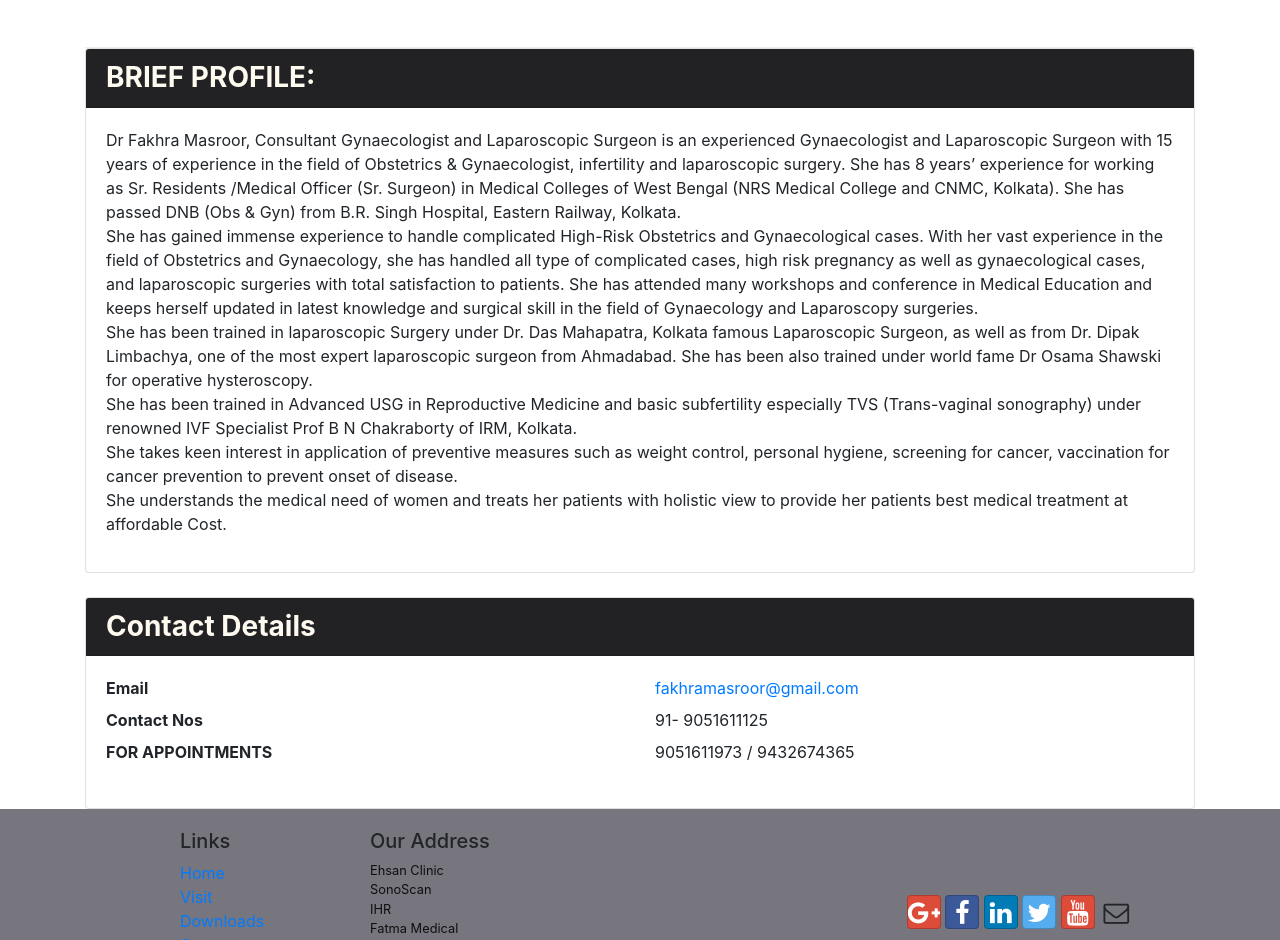
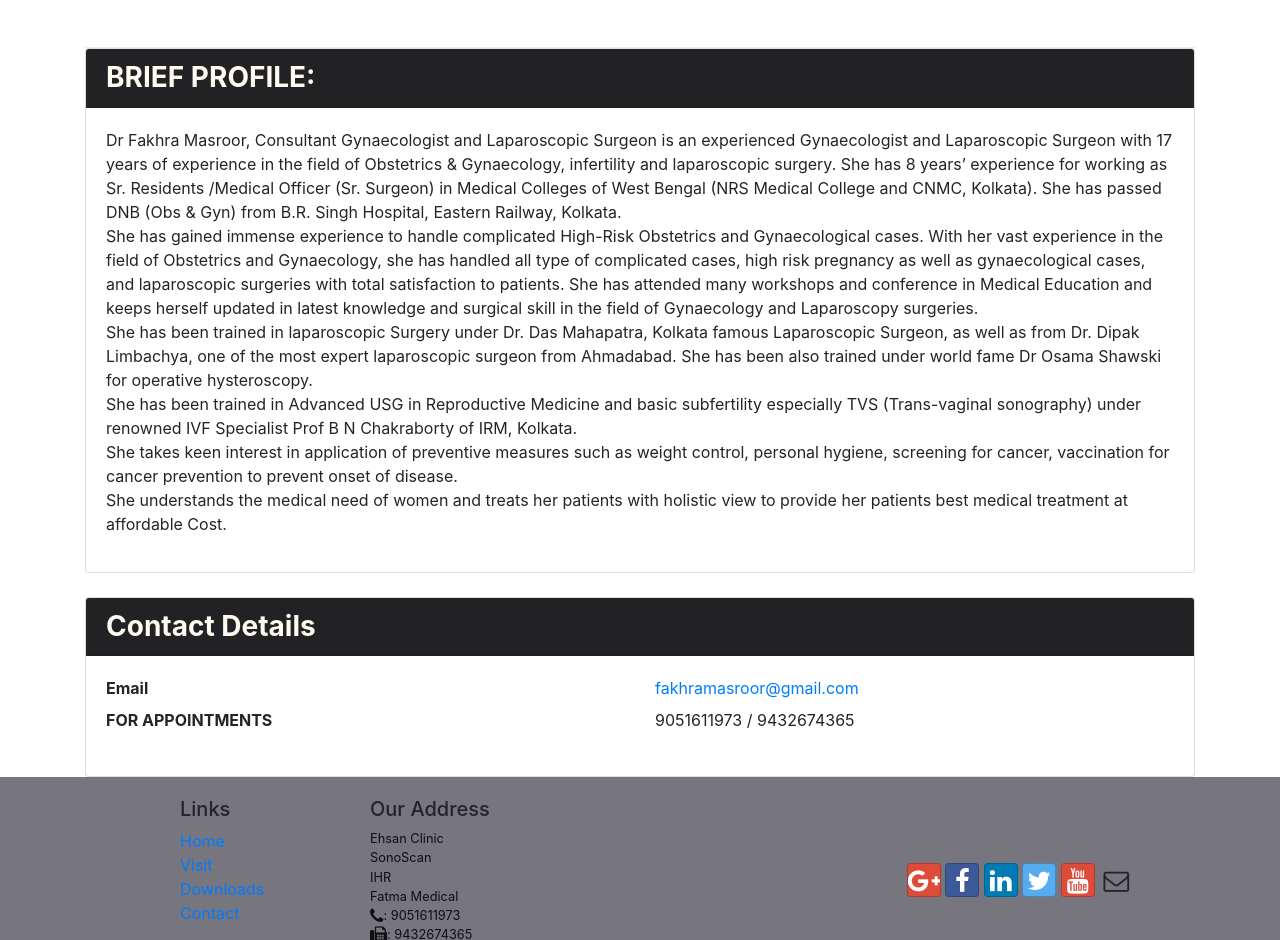
Before and after one commit to AmaaniGoose/docsite, a website: page index.html in a window 1280 px wide. Shown: the part 911-1851 px from the top of the page. Drawn offline with nearby package versions, Linux system fonts and the light colour scheme.

Commit message:
Update index.html

```diff
--- a/index.html
+++ b/index.html
@@ -152,7 +152,7 @@
          <h3 class="card-header"><b>BRIEF PROFILE:</b><br>
  </h3>
          <div class="card-body">
-           <p>Dr Fakhra Masroor, Consultant Gynaecologist and Laparoscopic Surgeon is an experienced Gynaecologist and Laparoscopic Surgeon with 15 years of experience in the field of Obstetrics &amp; Gynaecologist, infertility and laparoscopic surgery. She has 8 years&rsquo; experience for working as Sr. Residents /Medical Officer (Sr. Surgeon) in Medical Colleges of West Bengal (NRS Medical College and CNMC, Kolkata). She has passed DNB (Obs &amp; Gyn) from B.R. Singh Hospital, Eastern Railway, Kolkata.<br>
+           <p>Dr Fakhra Masroor, Consultant Gynaecologist and Laparoscopic Surgeon is an experienced Gynaecologist and Laparoscopic Surgeon with 17 years of experience in the field of Obstetrics &amp; Gynaecology, infertility and laparoscopic surgery. She has 8 years&rsquo; experience for working as Sr. Residents /Medical Officer (Sr. Surgeon) in Medical Colleges of West Bengal (NRS Medical College and CNMC, Kolkata). She has passed DNB (Obs &amp; Gyn) from B.R. Singh Hospital, Eastern Railway, Kolkata.<br>
  She has gained immense experience to handle complicated High-Risk Obstetrics and Gynaecological cases. With her vast experience in the field of Obstetrics and Gynaecology, she has handled all type of complicated cases, high risk pregnancy as well as gynaecological cases, and laparoscopic surgeries with total satisfaction to patients. She has attended many workshops and conference in Medical Education and keeps herself updated in latest knowledge and surgical skill in the field of Gynaecology and Laparoscopy surgeries.<br>
  She has been trained in laparoscopic Surgery under Dr. Das Mahapatra, Kolkata famous Laparoscopic Surgeon, as well as from Dr. Dipak Limbachya, one of the most expert laparoscopic surgeon from Ahmadabad. She has been also trained under world fame Dr Osama Shawski for operative hysteroscopy. <br>
  She has been trained in Advanced USG in Reproductive Medicine and basic subfertility especially TVS (Trans-vaginal sonography) under renowned IVF Specialist Prof B N Chakraborty of IRM, Kolkata.<br>
@@ -168,8 +168,6 @@
            <dl class="row">
                <dt class="col-6">Email</dt>
                <dd class="col-6"><a href="mailto:fakhramasroor@gmail.com ">fakhramasroor@gmail.com </a></dd>
-               <dt class="col-6">Contact Nos</dt>
-               <dd class="col-6">91- 9051611125</dd>
                <dt class="col-6">FOR APPOINTMENTS</dt>
                <dd class="col-6">9051611973 / 9432674365</dd>
            </dl>
```
